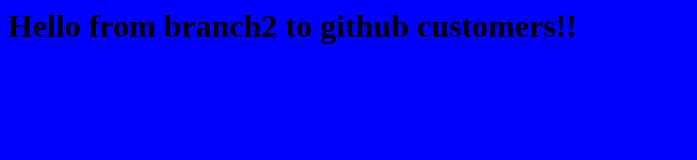
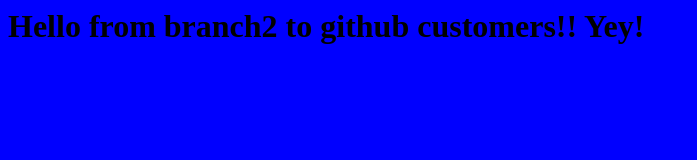
Before and after one commit to Anastasiiya/temp1, a plain HTML site: page index.html in a window 1280 px wide. Shown: the whole page, without its empty margins (0-697 px from the left). Drawn offline with Linux system fonts and the light colour scheme.

Commit message:
check password?

```diff
--- a/index.html
+++ b/index.html
@@ -1,7 +1,7 @@
 <html>
 
 	<body bgcolor = "blue">
-	<h1> Hello from branch2 to github customers!!</h1>
+	<h1> Hello from branch2 to github customers!! Yey!</h1>
 
 	</body>
 </html>
```
